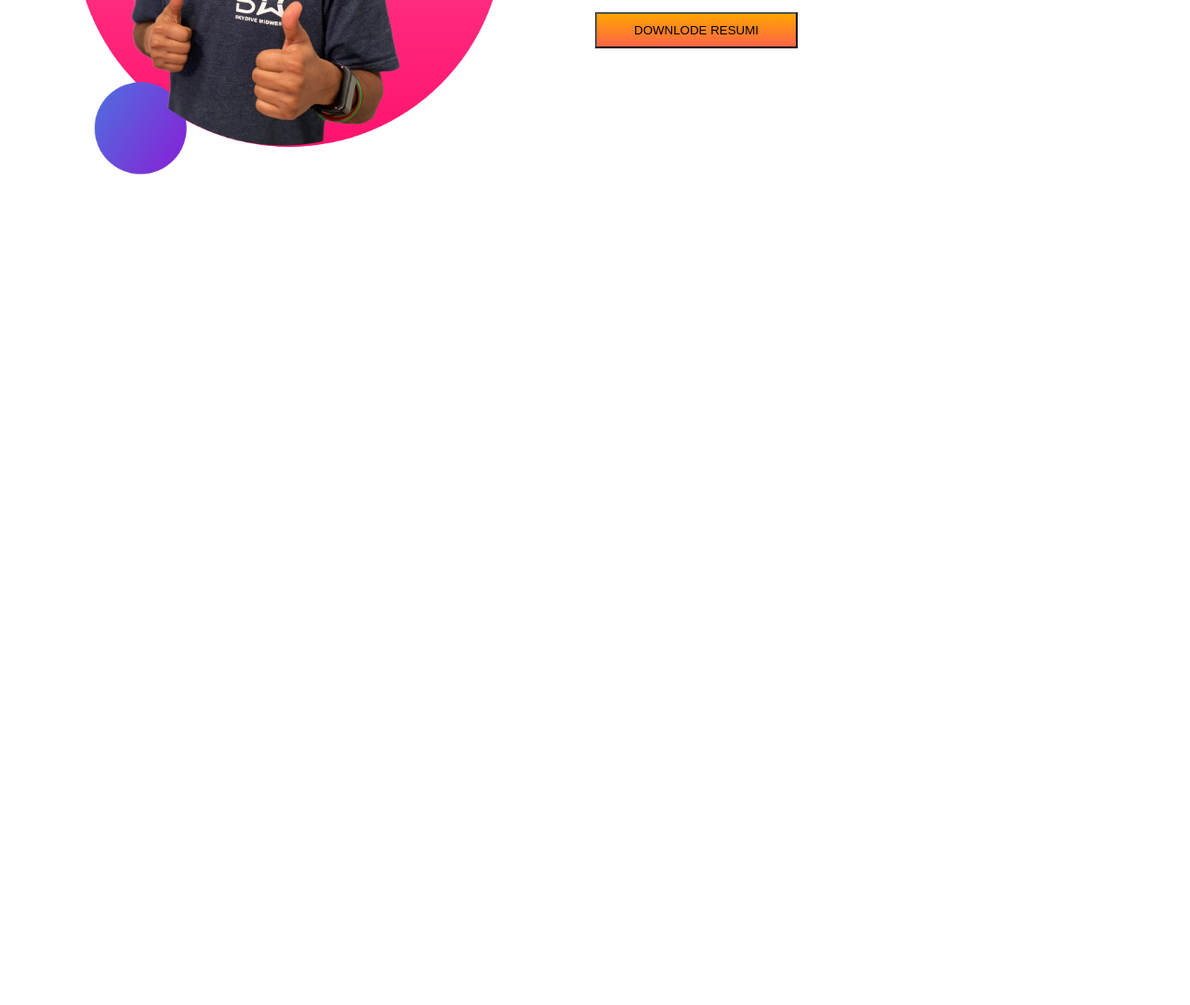
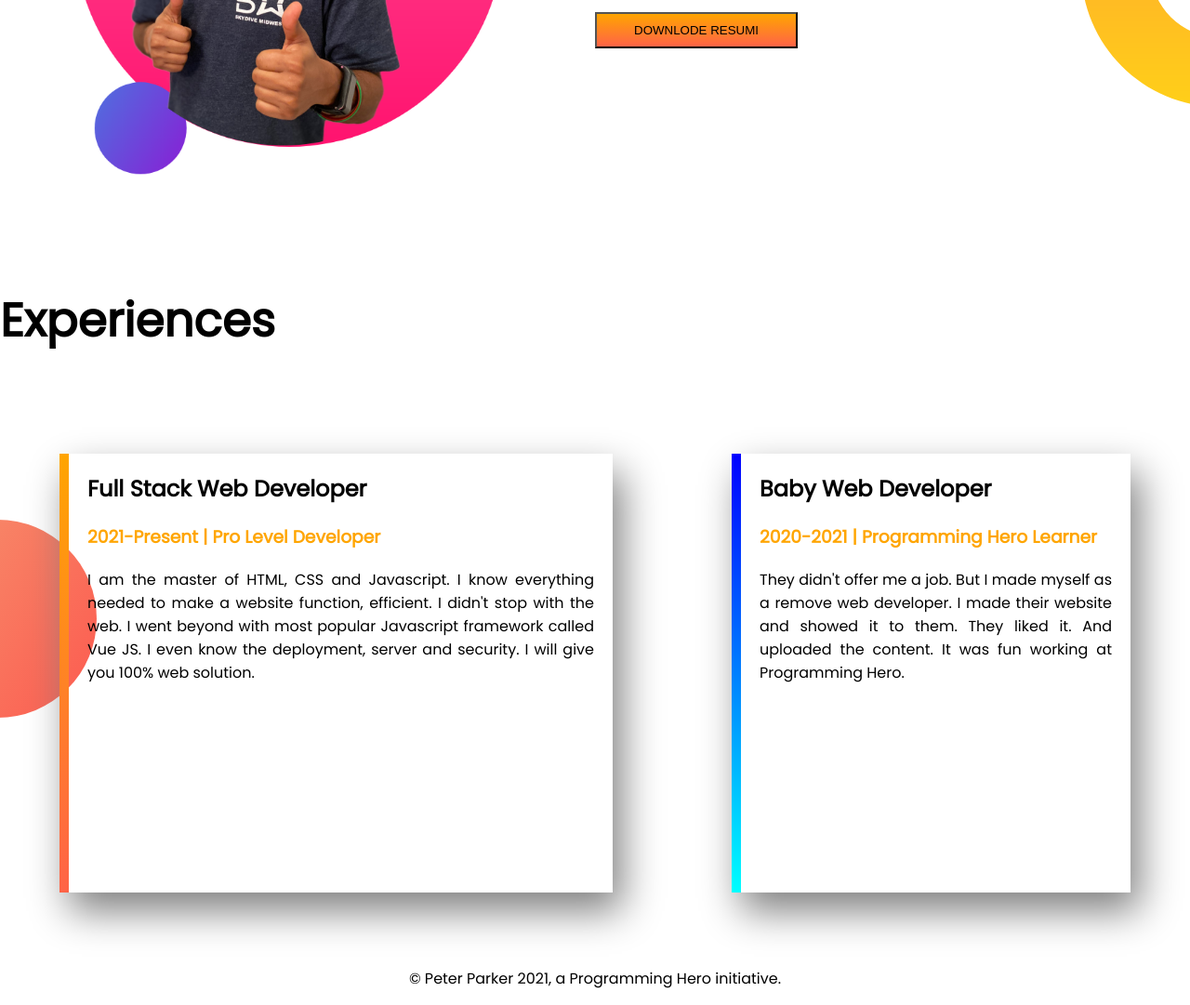
Before and after one commit to codewithshuvo/developer-protfolio, a plain HTML site: page index.html in a window 1280 px wide. Shown: the part 934-2015 px from the top of the page at 93% size. Before the commit the page ends 1200 px from the top, so only its background shows below. Drawn offline with Linux system fonts and the light colour scheme.

Commit message:
again uplode

```diff
--- a/index.html
+++ b/index.html
@@ -13,7 +13,7 @@
 </head>
 
 <body>
-    <section class="top-baner">
+    <section class="top-baner flexible-container">
 
         <div class="bwt">
             <h1>Welcome to</h1>
@@ -22,12 +22,12 @@
             <p>Lorem ipsum dolor, sit amet consectetur adipisicing elit. Odit blanditiis nihil iure culpa facere! Est
                 quam blanditiis quas velit sint culpa, at, quis soluta laudantium reiciendis autem mollitia maxime quia.
             </p>
-            <button class="bt2">Hire me</button>
+            <button class="bt2"><a href="#" target="-blank">Hire me</a></button>
         </div>
         <div class="bt"> <img src="jhankar.png" alt=""></div>
 
     </section>
-    <section>
+    <section class="flexible-container dream-value">
         <div class="bt">
             <img src="jhankar2.png" alt="">
         </div>
@@ -41,6 +41,28 @@
             <button class="bt2">Downlode Resumi</button>
         </div>
     </section>
+    <section class="experince-aria">
+        <h1>Experiences</h1>
+        <div class="flexible-container">
+            <div id="lbg" class="ewd">
+                <h2>Full Stack Web Developer</h2>
+                <h3 class="bd">2021-Present | Pro Level Developer</h3>
+                <p>I am the master of HTML, CSS and Javascript. I know everything needed to make a website function,
+                    efficient. I didn't stop with the web. I went beyond with most popular Javascript framework called
+                    Vue JS. I even know the deployment, server and security. I will give you 100% web solution.</p>
+            </div>
+            <div id="bmw" class="ewd">
+                <h2>Baby Web Developer</h2>
+                <h3 class="bd">2020-2021 | Programming Hero Learner</h3>
+                <p>They didn't offer me a job. But I made myself as a remove web developer. I made their website and
+                    showed it to them. They liked it. And uploaded the content. It was fun working at Programming Hero.
+                </p>
+            </div>
+        </div>
+    </section>
+    <footer>
+        <p>© Peter Parker 2021, a Programming Hero initiative.</p>
+    </footer>
 
 
 </body>
--- a/style.css
+++ b/style.css
@@ -14,7 +14,10 @@ h1{
     text-decoration: none;
     padding: 10px 40px;
 }
-section{
+.bt2 a{
+    text-decoration: none;
+}
+.flexible-container{
     display: flex;
     height: 600px;
     weight: 1000px;
@@ -40,3 +43,33 @@ section{
 p{
     text-align: justify;
 }
+.dream-value{
+    background-image: url(dream-bg.png);
+    background-repeat: no-repeat;
+    background-position: right;
+}
+.ewd{
+    margin: 5%;
+    box-shadow: 10px 20px 40px gray;
+    padding-left: 20px;
+    padding-right: 20px;
+}
+.experince-aria{
+    background-image: url(exp-bg.png);
+    background-repeat: no-repeat;
+    background-position: left;
+}
+#bmw{
+    border-left: 10px solid;
+    border-image: linear-gradient(blue, cyan);
+    border-image-slice: 1;
+
+}
+#lbg{
+    border-left: 10px solid;
+    border-image: linear-gradient(orange, tomato);
+    border-image-slice: 1;
+}
+footer p{
+    text-align: center;
+}
```
